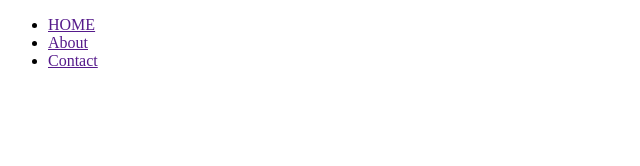
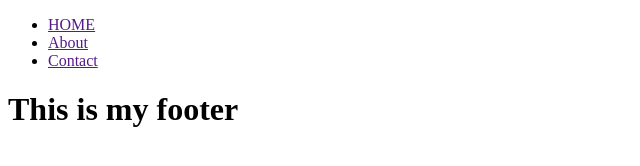
Before and after one commit to him123hey/Branch_Demo, a plain HTML site: page index.html in a window 1280 px wide. Shown: the whole page, without its empty margins (0-640 px from the left). Drawn offline with Linux system fonts and the light colour scheme.

Commit message:
add footer

```diff
--- a/index.html
+++ b/index.html
@@ -13,5 +13,9 @@
         <li><a href="">About</a></li>
         <li><a href="">Contact</a></li>
     </ul>
+    <!-- footer -->
+    <footer>
+        <h1>This is my footer</h1>
+    </footer>
 </body>
 </html>
```
